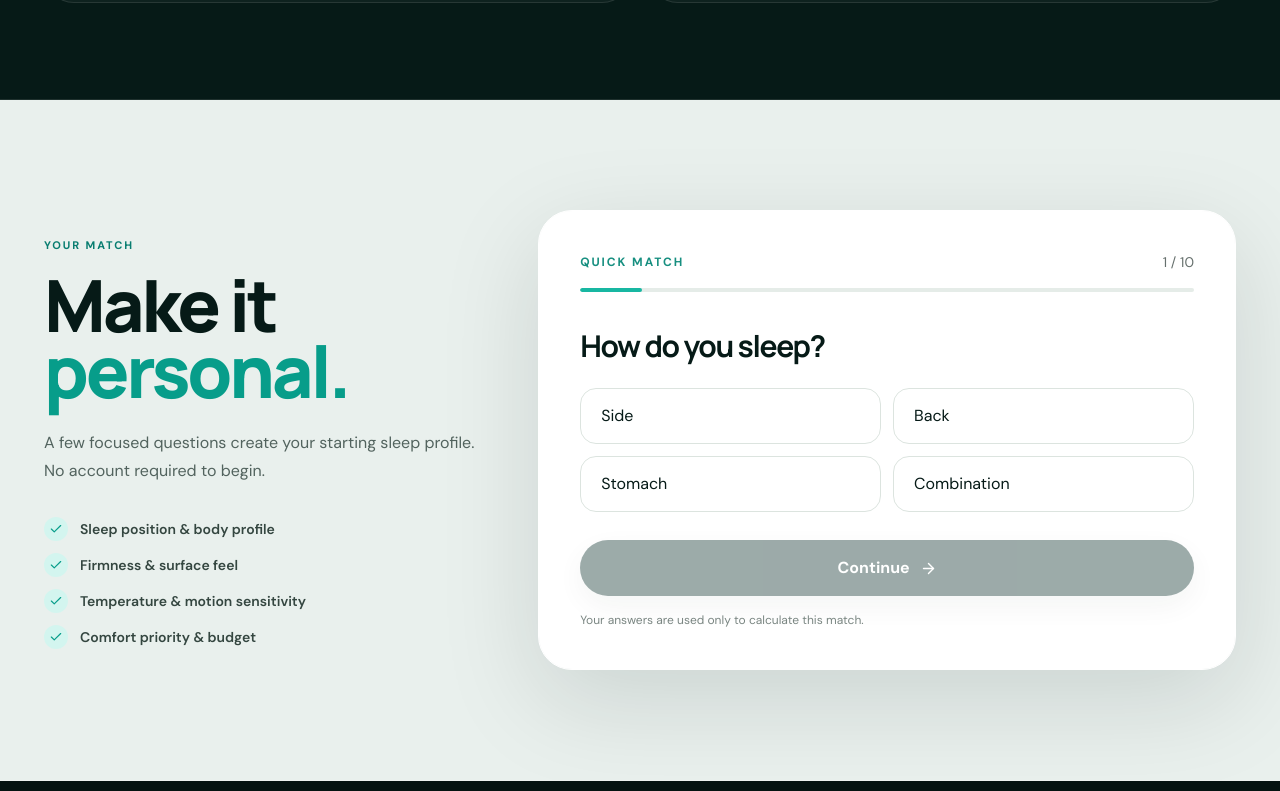
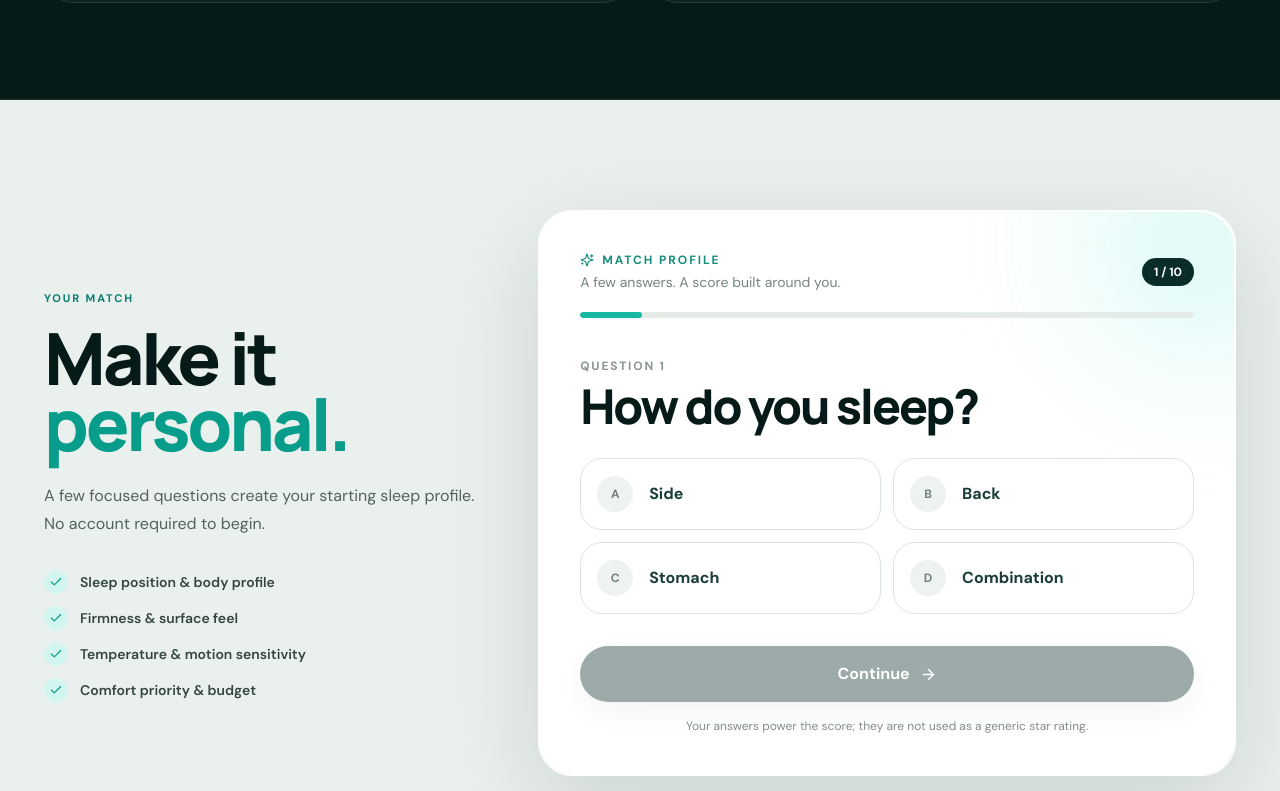
Before and after one commit to manpreet-source/mattress, a Next.js app: page / in a window 1280 px wide. Shown: the part 4389-5180 px from the top of the page. Built offline with nearby package versions, Linux system fonts and the light colour scheme.

Commit message:
design: elevate sleep profile quiz into premium glass experience

```diff
--- a/components/match-quiz.tsx
+++ b/components/match-quiz.tsx
@@ -1,7 +1,7 @@
 'use client';
 
 import { useMemo, useState } from 'react';
-import { ArrowLeft, ArrowRight, Check } from 'lucide-react';
+import { ArrowLeft, ArrowRight, Check, Sparkles } from 'lucide-react';
 import { useRouter } from 'next/navigation';
 
 const steps = [
@@ -17,38 +17,28 @@ const steps = [
   ['budget', 'What is your budget?', ['under-800', '800-1200', '1200-1800', '1800+']],
 ] as const;
 
+const labels: Record<string,string> = {'<130':'Under 130 lb','130–180':'130–180 lb','180–230':'180–230 lb','230+':'230+ lb','under-800':'Under $800','800-1200':'$800–$1,200','1200-1800':'$1,200–$1,800','1800+':'$1,800+'};
+
 export function MatchQuiz() {
   const router = useRouter();
   const [index, setIndex] = useState(0);
   const [answers, setAnswers] = useState<Record<string, string>>({});
   const selected = answers[steps[index][0]] || '';
   const progress = useMemo(() => ((index + 1) / steps.length) * 100, [index]);
-
-  const choose = (value: string) => setAnswers((current) => ({ ...current, [steps[index][0]]: value }));
-
-  const next = () => {
-    if (!selected) return;
-    if (index === steps.length - 1) {
-      const params = new URLSearchParams(answers);
-      router.push(`/results?${params.toString()}`);
-      return;
-    }
-    setIndex((current) => current + 1);
-  };
-
-  const back = () => { if (index > 0) setIndex((current) => current - 1); };
+  const choose = (value: string) => setAnswers(current => ({...current, [steps[index][0]]: value}));
+  const next = () => { if (!selected) return; if (index === steps.length - 1) { router.push(`/results?${new URLSearchParams(answers).toString()}`); return; } setIndex(i => i + 1); };
+  const back = () => { if (index > 0) setIndex(i => i - 1); };
   const step = steps[index];
 
-  return (
-    <div className="rounded-[32px] border border-white/70 bg-white p-6 shadow-[0_25px_80px_rgba(10,45,40,.09)] sm:p-10">
-      <div className="flex items-center justify-between"><span className="text-xs font-bold uppercase tracking-[.16em] text-[#178f80]">Quick match</span><span className="text-sm text-[#66706d]">{index + 1} / {steps.length}</span></div>
-      <div className="mt-4 h-1 overflow-hidden rounded-full bg-[#e5ece8]"><div className="h-full rounded-full bg-[#18b7a2] transition-all duration-500" style={{ width: `${progress}%` }} /></div>
-      <h3 className="mt-9 text-3xl font-bold tracking-[-.03em]">{step[1]}</h3>
-      <div className="mt-6 grid gap-3 sm:grid-cols-2">
-        {step[2].map((value) => <button key={value} type="button" onClick={() => choose(value)} className={`flex min-h-14 items-center justify-between rounded-2xl border px-5 text-left transition ${selected === value ? 'border-[#18b7a2] bg-[#eaf9f6] shadow-[0_8px_25px_rgba(24,183,162,.1)]' : 'border-[#dce4df] bg-white hover:-translate-y-0.5 hover:border-[#a9bbb5]'}`}><span className="capitalize">{value.replace('-', ' / ')}</span>{selected === value && <Check size={18} className="text-[#128f80" />}</button>)}
-      </div>
-      <div className="mt-7 flex gap-3">{index > 0 && <button type="button" onClick={back} className="btn-secondary" aria-label="Previous question"><ArrowLeft size={17} /></button>}<button type="button" onClick={next} disabled={!selected} className="btn-primary flex-1 disabled:cursor-not-allowed disabled:opacity-40">{index === steps.length - 1 ? 'Calculate my match' : 'Continue'} <ArrowRight size={17} /></button></div>
-      <p className="mt-4 text-xs text-[#7b8783]">Your answers are used only to calculate this match.</p>
+  return <div className="relative overflow-hidden rounded-[36px] border border-white/70 bg-white/80 p-6 shadow-[0_35px_100px_rgba(10,45,40,.12)] backdrop-blur-xl sm:p-10">
+    <div className="absolute -right-24 -top-24 h-64 w-64 rounded-full bg-[#6ce7d6]/20 blur-3xl" />
+    <div className="relative">
+      <div className="flex items-center justify-between gap-4"><div><div className="flex items-center gap-2 text-xs font-extrabold uppercase tracking-[.16em] text-[#168e7e]"><Sparkles size={14}/> Match profile</div><p className="mt-1 text-sm text-[#77847f]">A few answers. A score built around you.</p></div><div className="rounded-full bg-[#092e2a] px-3 py-1.5 text-xs font-extrabold text-white">{index + 1} / {steps.length}</div></div>
+      <div className="mt-5 h-1.5 overflow-hidden rounded-full bg-[#e5ece8]"><div className="h-full rounded-full bg-[#18b7a2] transition-all duration-500" style={{width:`${progress}%`}} /></div>
+      <div className="mt-10"><p className="text-xs font-bold uppercase tracking-[.15em] text-[#8a9691]">Question {index + 1}</p><h3 className="mt-2 max-w-2xl text-4xl font-extrabold tracking-[-.055em] sm:text-5xl">{step[1]}</h3></div>
+      <div className="mt-7 grid gap-3 sm:grid-cols-2">{step[2].map((value, optionIndex) => <button key={value} type="button" onClick={() => choose(value)} className={`group min-h-[72px] rounded-[22px] border p-4 text-left transition-all duration-300 ${selected===value?'border-[#18b7a2] bg-[#e9f9f5] shadow-[0_12px_30px_rgba(24,183,162,.12)]':'border-[#dce4df] bg-white/80 hover:-translate-y-1 hover:border-[#9eb4ac] hover:shadow-[0_12px_28px_rgba(10,45,40,.07)]'}`}><span className="flex items-center gap-4"><span className={`grid h-9 w-9 shrink-0 place-items-center rounded-full text-xs font-extrabold ${selected===value?'bg-[#092e2a] text-white':'bg-[#eef3f0] text-[#71807a]'}`}>{String.fromCharCode(65+optionIndex)}</span><span className="flex-1 font-bold capitalize text-[#193d38]">{labels[value] ?? value.replace('-', ' / ')}</span>{selected===value&&<Check size={19} className="text-[#118f7f]"/>}</span></button>)}</div>
+      <div className="mt-8 flex gap-3">{index>0&&<button type="button" onClick={back} className="btn-secondary h-12 px-4" aria-label="Previous question"><ArrowLeft size={17}/></button>}<button type="button" onClick={next} disabled={!selected} className="btn-primary flex-1 disabled:cursor-not-allowed disabled:opacity-40">{index===steps.length-1?'Reveal my Match Score':'Continue'} <ArrowRight size={17}/></button></div>
+      <p className="mt-4 text-center text-xs text-[#84908b]">Your answers power the score; they are not used as a generic star rating.</p>
     </div>
-  );
+  </div>;
 }
```
